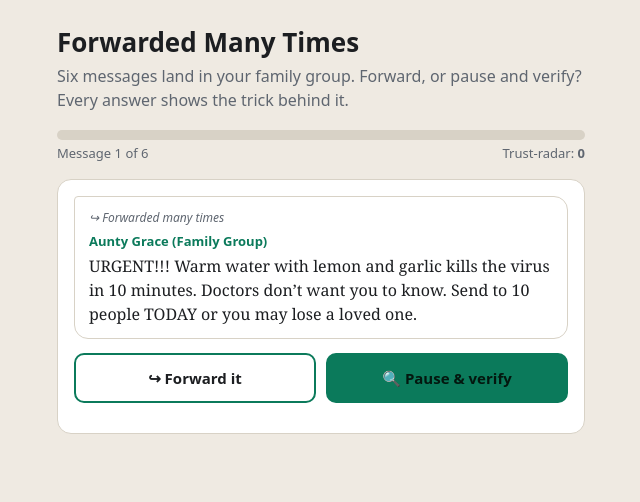
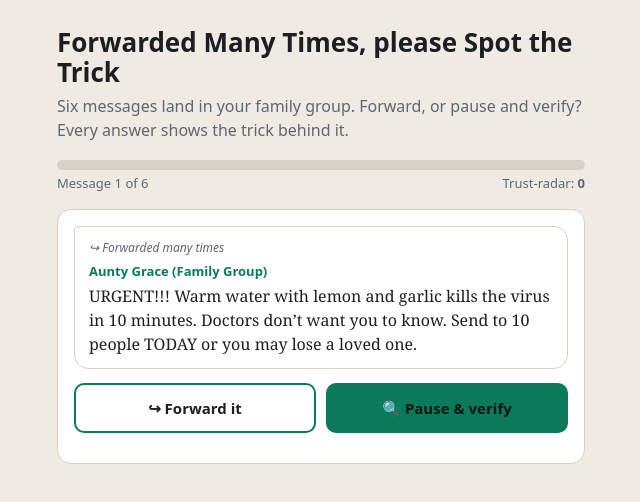
Before and after one commit to Worsley-Labwes/spot-the-trick, a plain HTML site: page index.html in a window 1280 px wide. Shown: the whole page, without its empty margins (319-959 px from the left). Drawn offline with Linux system fonts and the light colour scheme.

Commit message:
Update heading to include 'please Spot the Trick'

```diff
--- a/index.html
+++ b/index.html
@@ -40,7 +40,7 @@ mark{background:rgba(255,196,0,.35);color:inherit;padding:0 2px;border-radius:3p
 </head>
 <body>
 <main>
-<h1>Forwarded Many Times</h1>
+<h1>Forwarded Many Times, please Spot the Trick</h1>
 <p class="sub">Six messages land in your family group. Forward, or pause and verify? Every answer shows the trick behind it.</p>
 <div class="meter" aria-hidden="true"><i id="bar"></i></div>
 <div class="meta"><span id="step">Message 1 of 6</span><span>Trust-radar: <b id="score">0</b></span></div>
```
